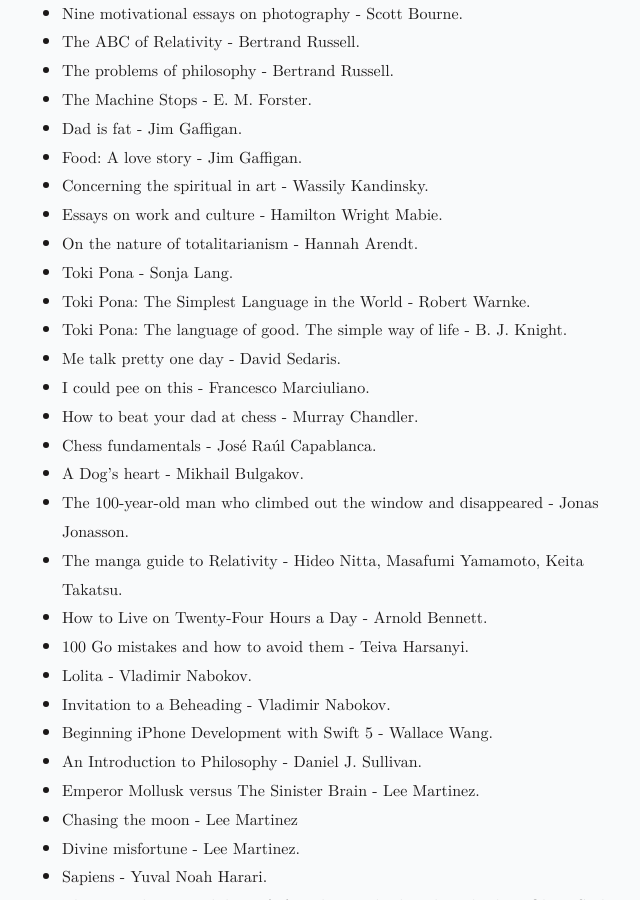
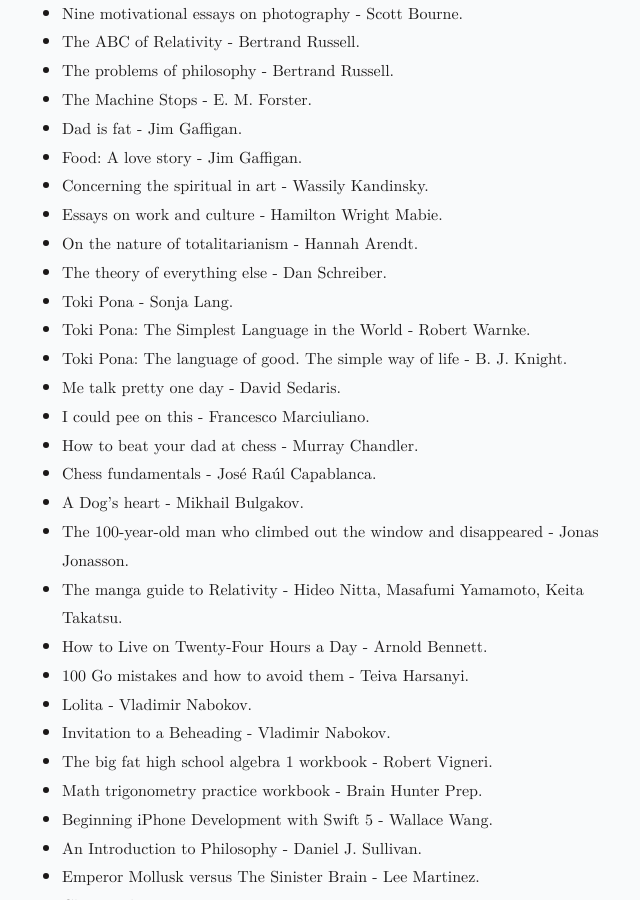
Before and after one commit to jProgr/jprogr.github.io, a Jekyll site: the page built from pages/books-read.md, in a window 1280 px wide and 900 px high, scrolled down 553 px. Shown: the whole window, without its empty margins (318-958 px from the left). Built offline with Jekyll 4.4.1, drawn with Linux system fonts in a browser that asks for light colours; some of the changed text lies outside the part shown.

Commit message:
Update content
Updated "Books read".

```diff
--- a/pages/books-read.md
+++ b/pages/books-read.md
@@ -29,6 +29,7 @@
 - Concerning the spiritual in art - Wassily Kandinsky.
 - Essays on work and culture - Hamilton Wright Mabie.
 - On the nature of totalitarianism - Hannah Arendt.
+- The theory of everything else - Dan Schreiber.
 - Toki Pona - Sonja Lang.
 - Toki Pona: The Simplest Language in the World - Robert Warnke.
 - Toki Pona: The language of good. The simple way of life - B. J. Knight.
@@ -43,6 +44,8 @@
 - 100 Go mistakes and how to avoid them - Teiva Harsanyi.
 - Lolita - Vladimir Nabokov.
 - Invitation to a Beheading - Vladimir Nabokov.
+- The big fat high school algebra 1 workbook - Robert Vigneri.
+- Math trigonometry practice workbook - Brain Hunter Prep.
 - Beginning iPhone Development with Swift 5 - Wallace Wang.
 - An Introduction to Philosophy - Daniel J. Sullivan.
 - Emperor Mollusk versus The Sinister Brain - Lee Martinez.
```
Also changed, not shown: other parts of pages/books-read.md (+1 -1 lines).
